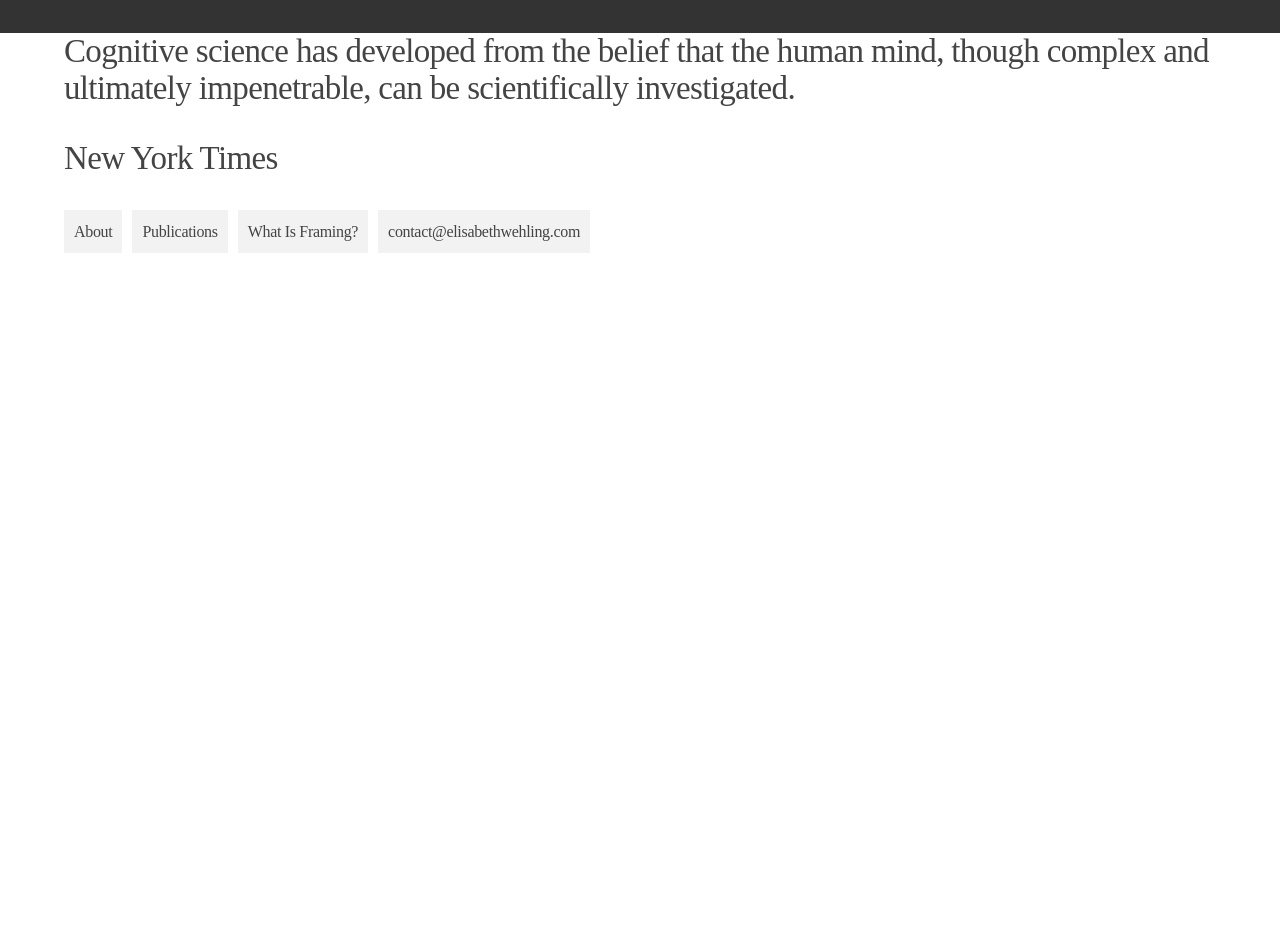
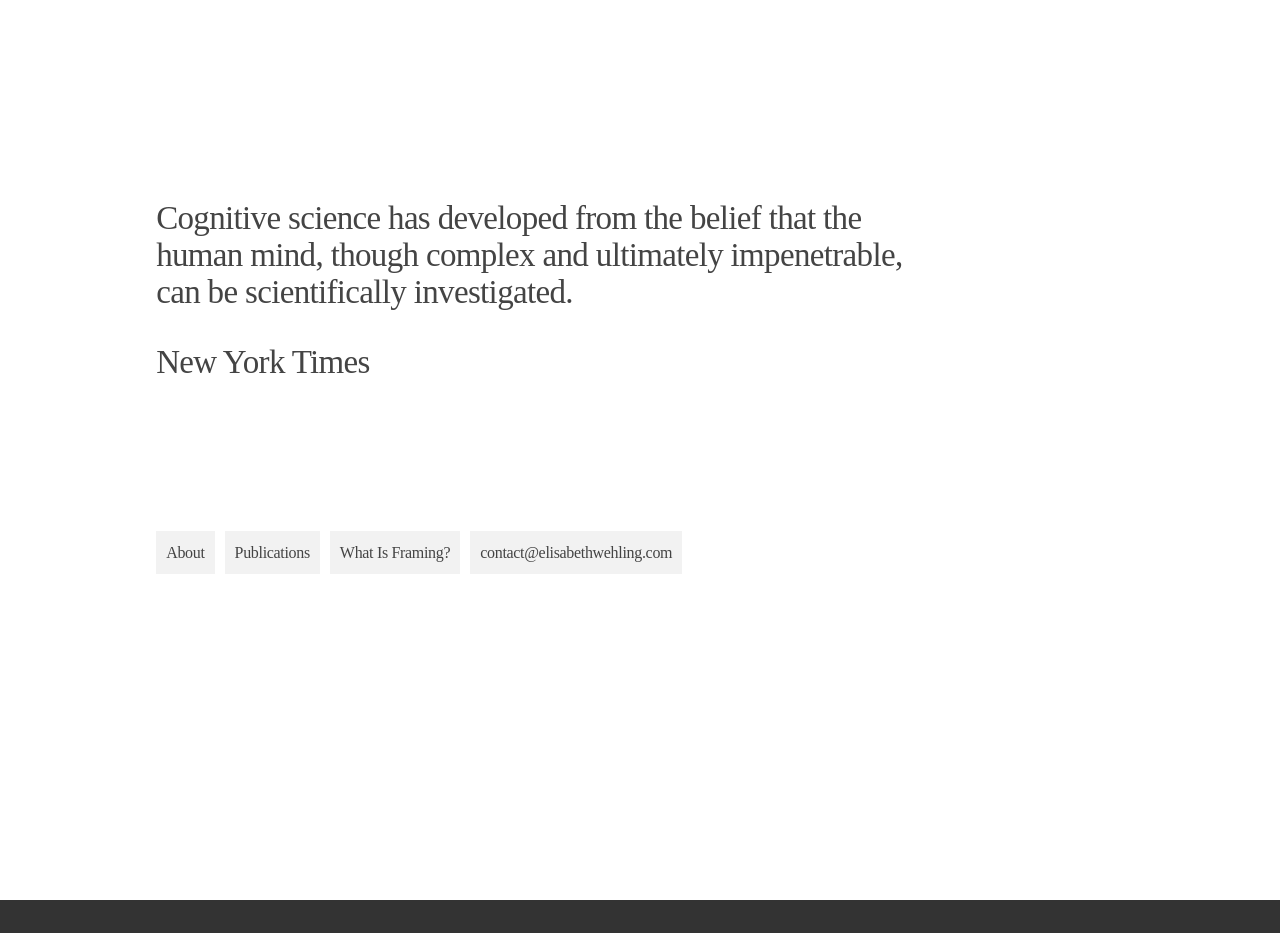
Before and after one commit to yujie3014/yujie3014.github.io, a Jekyll site: the page built from index.md, in a window 1280 px wide. Built offline with Jekyll 4.4.1, drawn with Linux system fonts in a browser that asks for light colours; after the commit the page ends 900 px from its top, so only the background shows below that.

Commit message:
Update index.html

```diff
--- a/_layouts/index.html
+++ b/_layouts/index.html
@@ -14,8 +14,10 @@
 <body>
     <div class="back">
         <div class="content">
+            <div class="indexcontent">
             {{ content }}
             {% include navigation.html %}
+            </div>
         </div>
     </div>
 </body>
```
